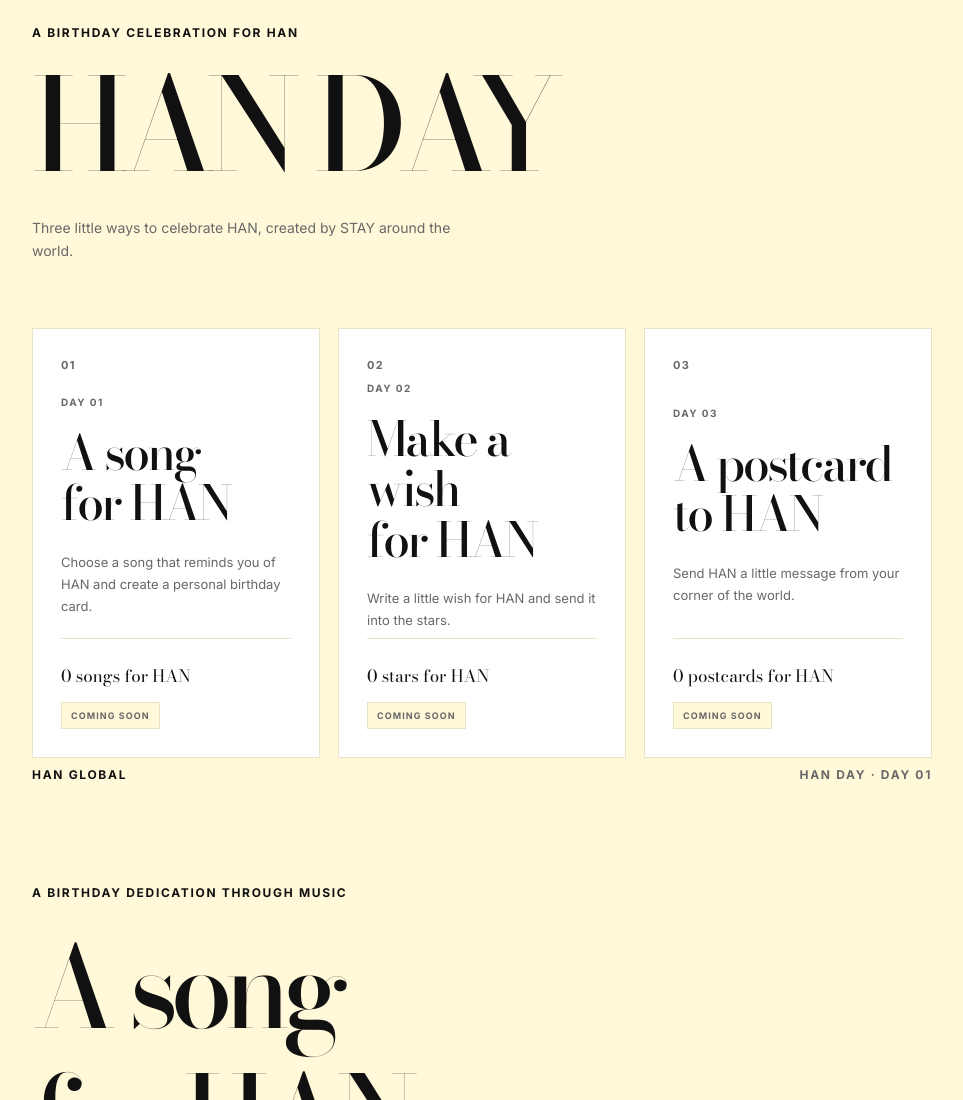
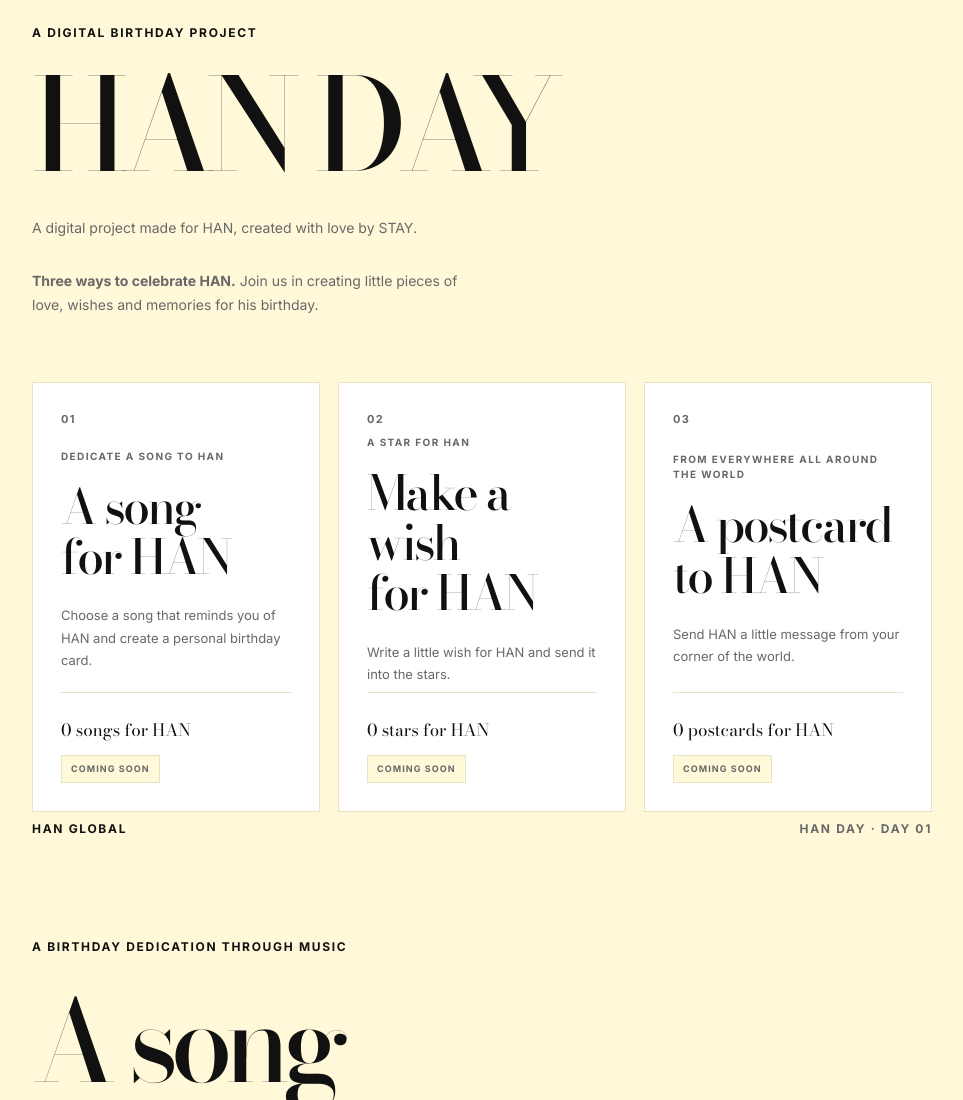
Before and after one commit to hanprojects1409/han-day, a plain HTML site: page index.html in a window 1280 px wide. Shown: the top 1100 px of the page, without its empty margins (158-1121 px from the left). Drawn offline with nearby package versions, Linux system fonts and the light colour scheme; a web font is replaced by a local one.

Commit message:
Revise content for HAN DAY celebration
Updated the introduction and activity labels for HAN DAY.

```diff
--- a/index.html
+++ b/index.html
@@ -792,15 +792,25 @@
 <section id="han-day-menu" class="han-day-menu">
 
   <div class="menu-intro">
-    <div class="eyebrow">A birthday celebration for HAN</div>
 
-    <h1>HAN DAY</h1>
+  <div class="eyebrow">
+    A DIGITAL BIRTHDAY PROJECT
+  </div>
 
-    <p>
-      Three little ways to celebrate HAN,
-      created by STAY around the world.
-    </p>
-  </div>
+  <h1>HAN DAY</h1>
+
+  <p class="menu-description">
+    A digital project made for HAN,
+    created with love by STAY.
+  </p>
+
+  <p class="menu-introduction">
+    <strong>Three ways to celebrate HAN.</strong>
+    Join us in creating little pieces of love,
+    wishes and memories for his birthday.
+  </p>
+
+</div>
 
   <div class="activity-menu">
 
@@ -808,7 +818,7 @@
       <div class="activity-number">01</div>
 
       <div class="activity-content">
-        <div class="activity-label">DAY 01</div>
+        <div class="activity-label">DEDICATE A SONG TO HAN</div>
 
         <h2>A song<br>for HAN</h2>
 
@@ -834,7 +844,7 @@
       <div class="activity-number">02</div>
 
       <div class="activity-content">
-        <div class="activity-label">DAY 02</div>
+        <div class="activity-label">A STAR FOR HAN</div>
 
         <h2>Make a wish<br>for HAN</h2>
 
@@ -860,7 +870,7 @@
       <div class="activity-number">03</div>
 
       <div class="activity-content">
-        <div class="activity-label">DAY 03</div>
+        <div class="activity-label">FROM EVERYWHERE ALL AROUND THE WORLD</div>
 
         <h2>A postcard<br>to HAN</h2>
 
```
